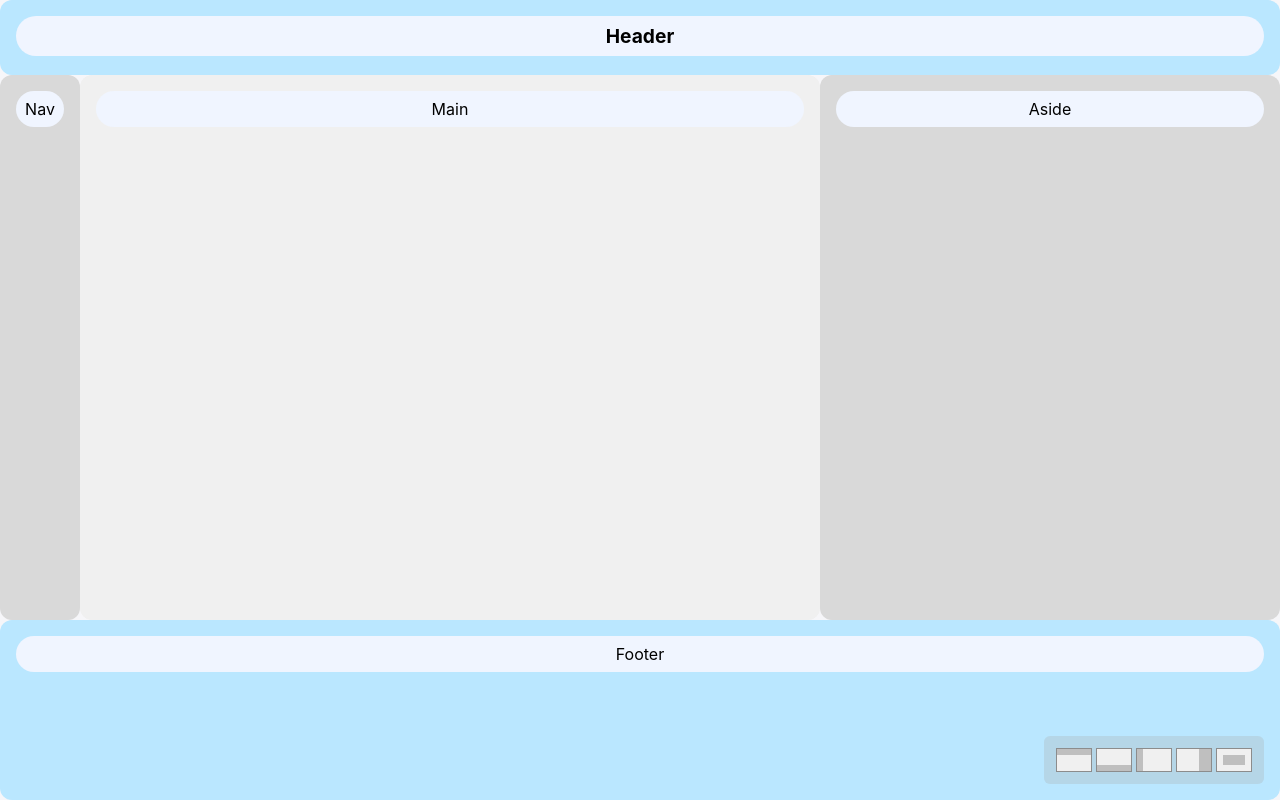
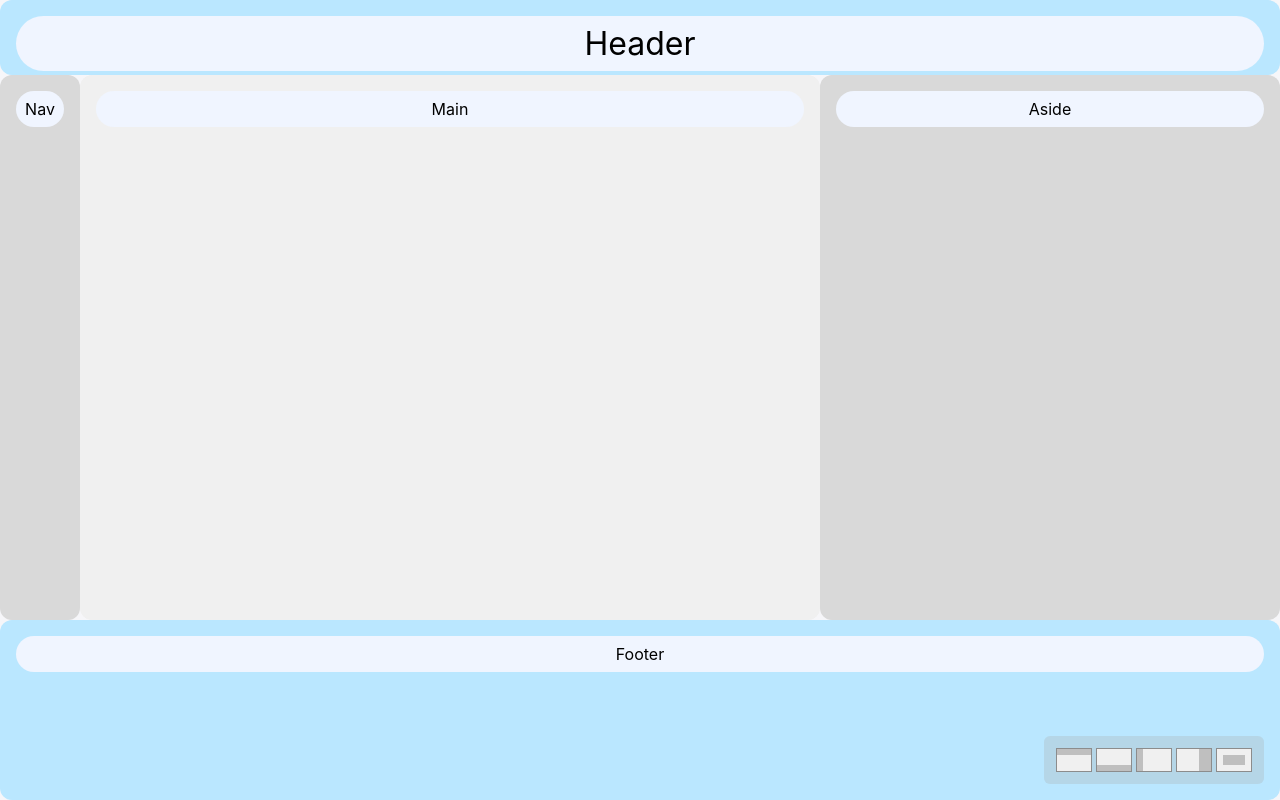
Before and after one commit to jsteenkamp/antd-react-typescript, a React (Create React App) app: page / in a window 1280 px wide. Built offline with nearby package versions, Linux system fonts and the light colour scheme.

Commit message:
Deploy to Netlify

```diff
--- a/package.json
+++ b/package.json
@@ -23,7 +23,7 @@
   },
   "scripts": {
     "start": "GENERATE_SOURCEMAP=false craco start",
-    "build": "craco build",
+    "build": "CI=false craco build",
     "lint": "eslint 'src/**/*.{js,jsx,ts,tsx,json'}",
     "lint:fix": "eslint --fix 'src/**/*.{js,jsx,ts,tsx,json}'",
     "format": "prettier --write 'src/**/*.{js,jsx,ts,tsx,css,md,json}' --config ./.prettierrc"
--- a/src/views/start/start.module.less
+++ b/src/views/start/start.module.less
@@ -1,4 +1,4 @@
 .heading {
-    font-weight: 700;
-    font-size: 1.2rem;
+    font-weight: 400;
+    font-size: 2rem;
 }
```
